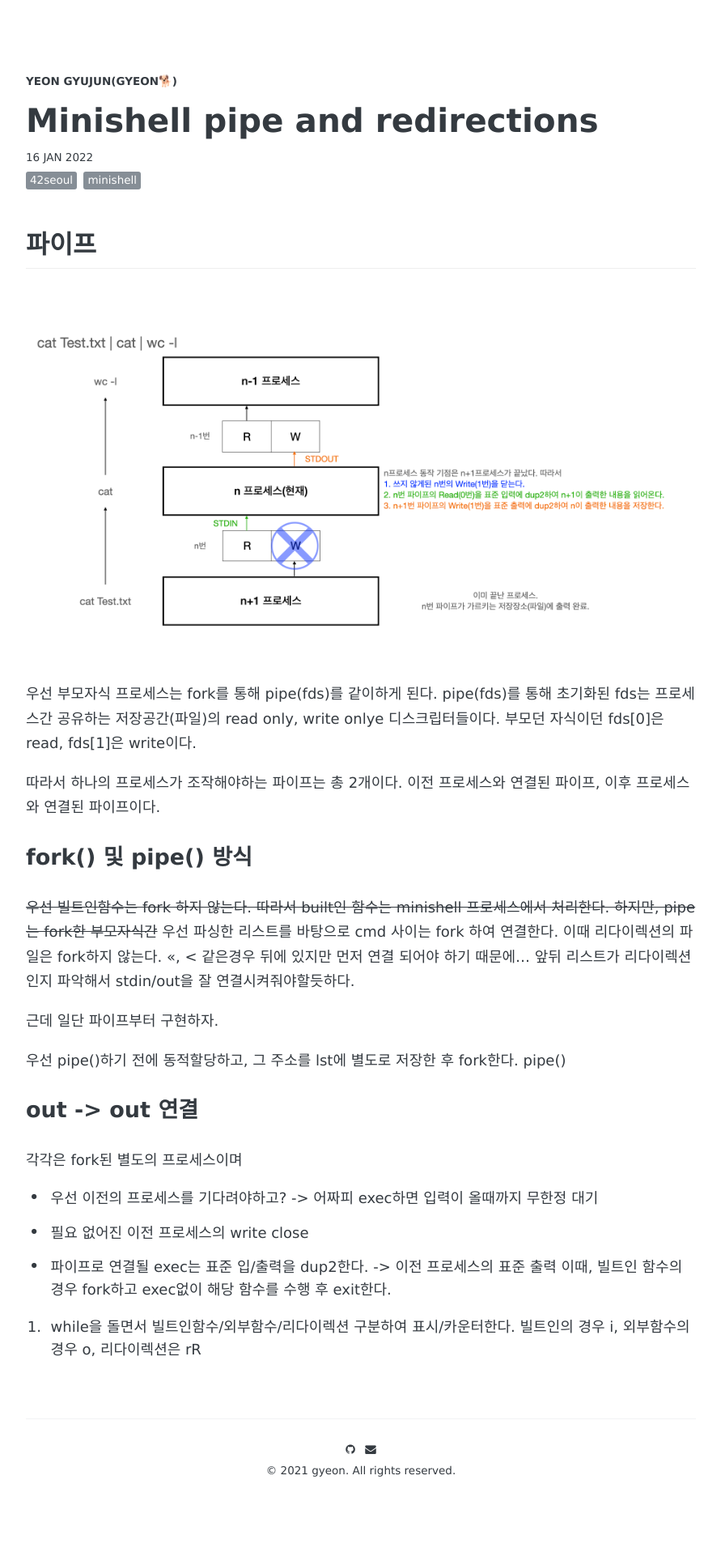
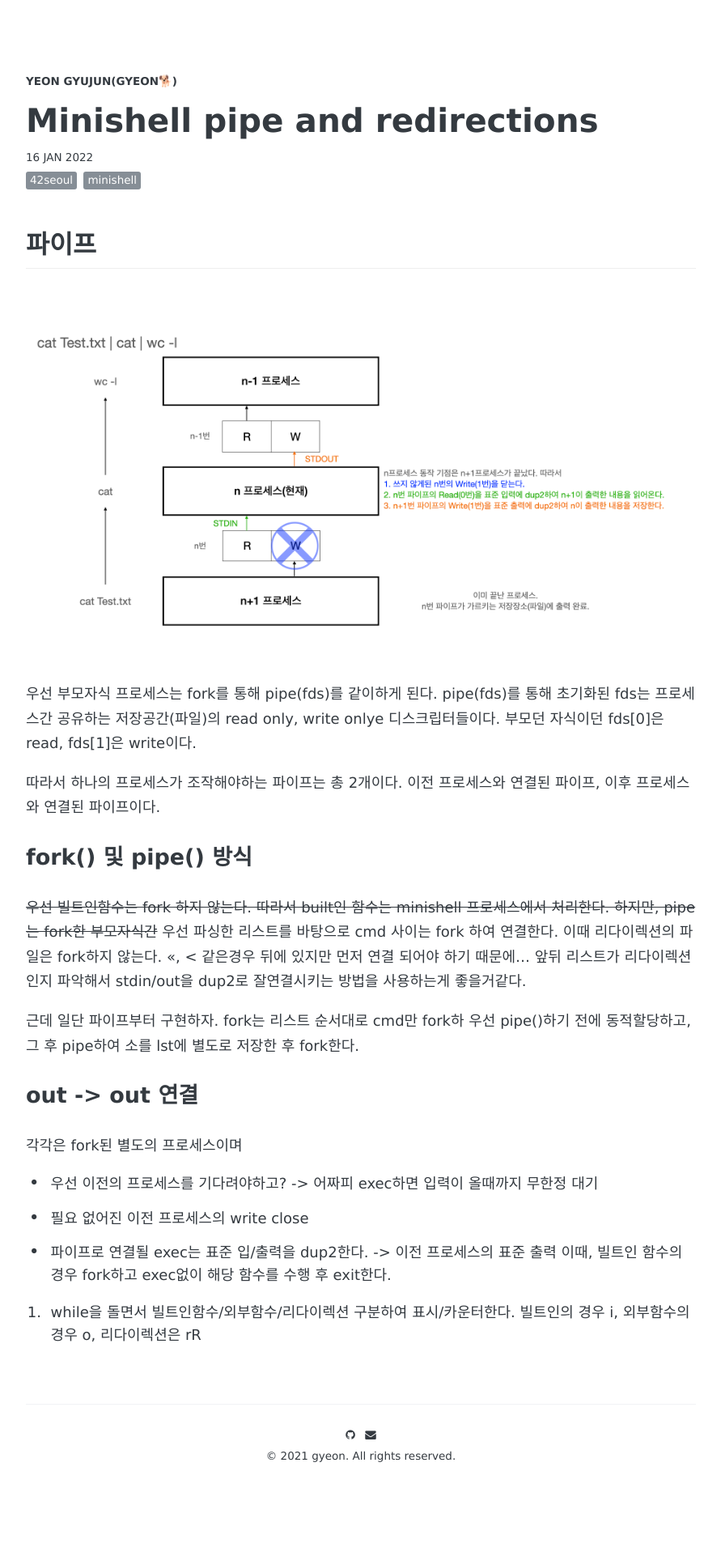
Before and after one commit to gyujun9403/gyujun9403.github.io, a Jekyll site: the page built from _posts/2021-01-16-minishell-pipe_and_redirections.md, in a window 1280 px wide. Shown: the whole page at 81% size, without its empty margins (194-1085 px from the left). Built offline with Jekyll 4.4.1, drawn with Linux system fonts in a browser that asks for light colours; some web fonts are replaced; comment, search, counter and statistics services are not loaded.

Commit message:
파이프/라다이렉션 구현 관련내용 작성중

```diff
--- a/_posts/2021-01-16-minishell-pipe_and_redirections.md
+++ b/_posts/2021-01-16-minishell-pipe_and_redirections.md
@@ -16,12 +16,12 @@ share: true
 따라서 하나의 프로세스가 조작해야하는 파이프는 총 2개이다. 이전 프로세스와 연결된 파이프, 이후 프로세스와 연결된 파이프이다.
 ### fork() 및 pipe() 방식
 ~~우선 빌트인함수는 fork 하지 않는다. 따라서 built인 함수는 minishell 프로세스에서 처리한다. 하지만, pipe는 fork한 부모자식간~~
-우선 파싱한 리스트를 바탕으로 cmd 사이는 fork 하여 연결한다. 이때 리다이렉션의 파일은 fork하지 않는다. <<, < 같은경우 뒤에 있지만 먼저 연결 되어야 하기 때문에... 앞뒤 리스트가 리다이렉션인지 파악해서 stdin/out을 잘 연결시켜줘야할듯하다.
+우선 파싱한 리스트를 바탕으로 cmd 사이는 fork 하여 연결한다. 이때 리다이렉션의 파일은 fork하지 않는다. <<, < 같은경우 뒤에 있지만 먼저 연결 되어야 하기 때문에... 앞뒤 리스트가 리다이렉션인지 파악해서 stdin/out을 dup2로 잘연결시키는 방법을 사용하는게 좋을거같다.
 
 근데 일단 파이프부터 구현하자.
+fork는 리스트 순서대로 cmd만 fork하
+우선 pipe()하기 전에 동적할당하고, 그 후 pipe하여 소를 lst에 별도로 저장한 후 fork한다.
 
-우선 pipe()하기 전에 동적할당하고, 그 주소를 lst에 별도로 저장한 후 fork한다.
-pipe()
 
 ### out -> out	연결
 각각은 fork된 별도의 프로세스이며
```
